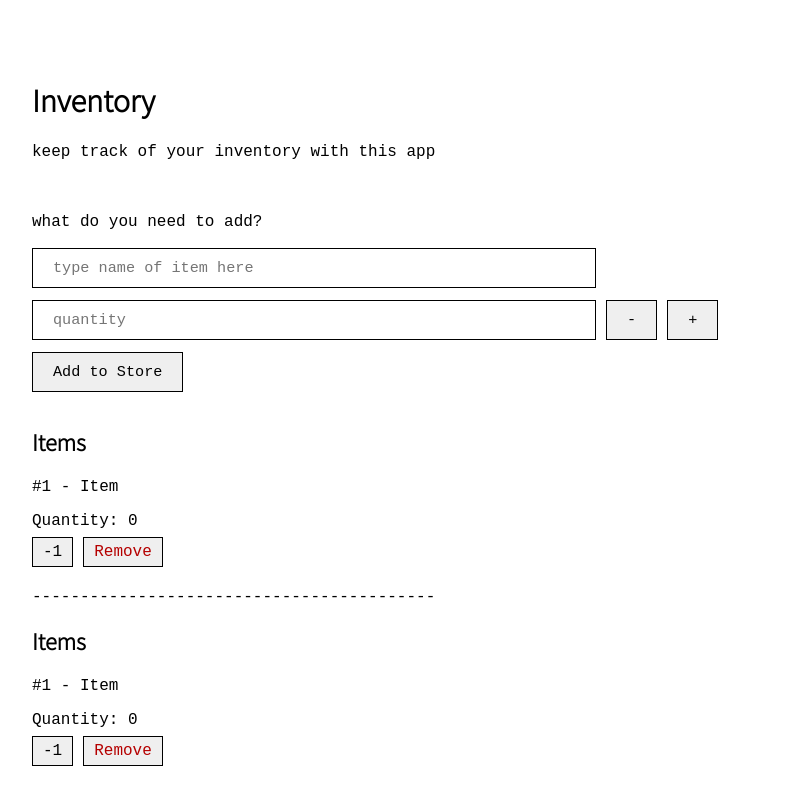
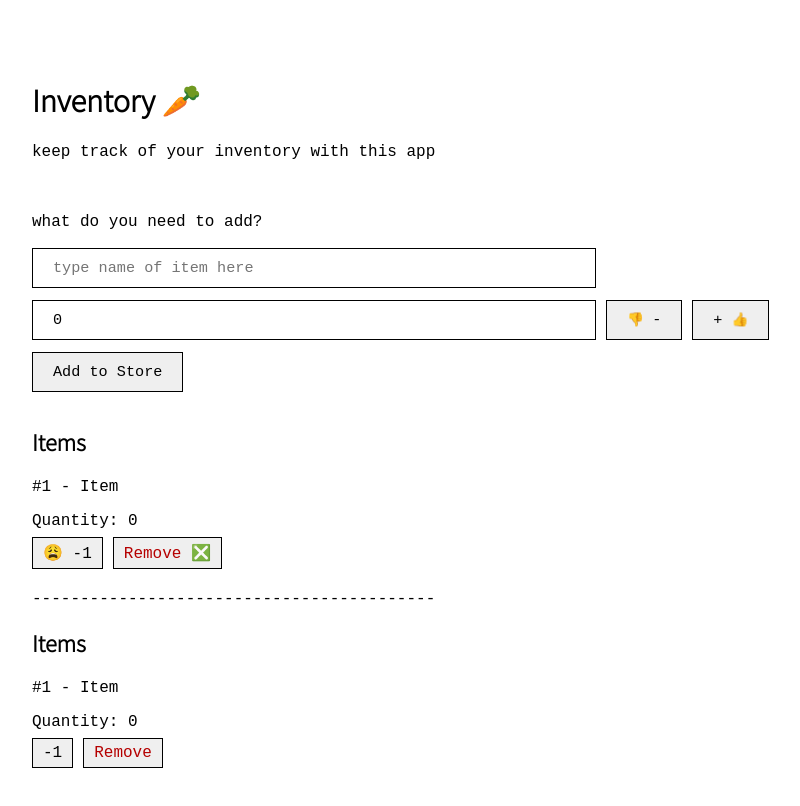
Before and after one commit to benjaminsanga/items_inventory, a React (Create React App) app: page / in a window 1280 px wide. Shown: the top 806 px of the page, without its empty margins (28-828 px from the left). Built offline with nearby package versions, Linux system fonts and the light colour scheme; a web font is replaced by a local one.

Commit message:
store, slices, icons added

```diff
--- a/package.json
+++ b/package.json
@@ -14,6 +14,7 @@
     "eslint-plugin-react-hooks": "^4.5.0",
     "react": "^18.1.0",
     "react-dom": "^18.1.0",
+    "react-redux": "^8.0.1",
     "react-scripts": "^2.1.3",
     "typescript": "^4.6.4",
     "web-vitals": "^2.1.4"
--- a/public/index.html
+++ b/public/index.html
@@ -16,7 +16,7 @@
     <link rel="preconnect" href="https://fonts.gstatic.com" crossorigin>
     <link href="https://fonts.googleapis.com/css2?family=Courier+Prime&family=PT+Mono&family=Source+Sans+Pro:wght@300&family=Space+Mono&IBM+Plex+Mono:wght@100&display=swap" rel="stylesheet">
 
-    <title>React App</title>
+    <title>items Inventory</title>
   </head>
   <body>
     <noscript>You need to enable JavaScript to run this app.</noscript>
--- a/src/App.tsx
+++ b/src/App.tsx
@@ -1,13 +1,16 @@
 // import React from 'react';
 import React, { useState } from 'react';
-import { store } from './store';
-import { decrement, increment } from './store'
+import { store } from './features/store';
+import { decrement, increment } from './features/quantity-slice'
 import './App.css';
 
 function App() {
 
   const [item, setItem] = useState('')
-  const state = store.getState();
+  const [quantity, setQuantity] = useState(store.getState())
+
+  // Can still subscribe to the store
+  store.subscribe(() => '')
 
   const handleChangeItem = (e: React.ChangeEvent<HTMLInputElement>) => {
     e.currentTarget.value.length > 0 ? setItem(e.target.value) : ''
@@ -15,7 +18,7 @@ function App() {
   return (
     <div className="App">
       <header className="App-header">
-        <h1>Inventory</h1>
+        <h1>Inventory 🥕 </h1>
       </header>
       <main>
         <p>keep track of your inventory with this app</p><br /><br />
@@ -28,9 +31,19 @@ function App() {
           placeholder='type name of item here'
           value={item} />
           <br />
-          <input type={'text'} placeholder={'quantity'} />
-          <button onClick={(e) => e.preventDefault()}>-</button>
-          <button onClick={(e) => e.preventDefault()}>+</button>
+          <input type={'text'} placeholder={'quantity'} value={quantity.value} onChange={()=>''} />
+
+          <button onClick={(e) => {
+            e.preventDefault()
+            store.dispatch( decrement() )
+            setQuantity(store.getState())
+            }}><b style={{fontSize: '0.85rem'}}> 👎 </b> -</button>
+
+          <button onClick={(e) => {
+            e.preventDefault()
+            store.dispatch( increment() )
+            setQuantity(store.getState())
+            }}>+ <b style={{fontSize: '0.85rem'}}> 👍 </b></button>
           <br/>
           <button>Add to Store</button>
         </form>
@@ -38,15 +51,15 @@ function App() {
         <section>
           <h2>Items</h2>
           <p>#1 - Item</p>
-          <span>Quantity: {state.value}</span>
-          <button onClick={() => store.dispatch( decrement() )} className='small-box'>-1</button>
-          <button onClick={() => increment()} className='small-box danger'>Remove</button>
+          <span>Quantity: {0}</span>
+          <button onClick={() => store.dispatch( decrement() )} className='small-box'>😩  -1</button>
+          <button onClick={() => store.dispatch( increment() )} className='small-box danger'>Remove ❎ </button>
         </section>
         <p>------------------------------------------</p>
         <section>
           <h2>Items</h2>
           <p>#1 - Item</p>
-          <span>Quantity: {state.value}</span>
+          <span>Quantity: {0}</span>
           <button onClick={() => store.dispatch( decrement() )} className='small-box'>-1</button>
           <button onClick={() => increment()} className='small-box danger'>Remove</button>
         </section>
--- /dev/null
+++ b/src/features/quantity-slice.ts
@@ -0,0 +1,18 @@
+import { createSlice } from '@reduxjs/toolkit'
+
+export const quantitySlice = createSlice({
+    name: 'counter',
+    initialState: {
+        value: 0,
+    },
+    reducers: {
+        decrement: state => {
+            state.value -= 1
+        },
+        increment: state => {
+            state.value += 1
+        }
+    }
+})
+
+export const { decrement, increment } = quantitySlice.actions
--- /dev/null
+++ b/src/features/store.ts
@@ -0,0 +1,6 @@
+import { configureStore } from "@reduxjs/toolkit"
+import { quantitySlice } from './quantity-slice'
+
+export const store = configureStore({
+    reducer: quantitySlice.reducer
+})
--- a/src/index.tsx
+++ b/src/index.tsx
@@ -1,5 +1,7 @@
 import React from 'react';
 import ReactDOM from 'react-dom/client';
+import  { Provider } from 'react-redux'
+import  { store } from './features/store'
 import './index.css';
 import App from './App';
 import reportWebVitals from './reportWebVitals';
@@ -9,7 +11,9 @@ const root = ReactDOM.createRoot(
 );
 root.render(
   <React.StrictMode>
-    <App />
+    <Provider store={store}>
+      <App />
+    </Provider>
   </React.StrictMode>
 );
 
--- a/src/store.ts
+++ /dev/null
@@ -1,26 +0,0 @@
-import { createSlice, configureStore } from '@reduxjs/toolkit'
-
-const itemSlice = createSlice({
-    name: 'counter',
-    initialState: {
-        value: 0,
-    },
-    reducers: {
-        decrement: state => {
-            state.value -= 1
-        },
-        increment: state => {
-            state.value += 1
-        }
-    }
-})
-
-export const { decrement, increment } = itemSlice.actions
-
-export const store = configureStore({
-    reducer: itemSlice.reducer
-})
-
-export default itemSlice.reducer
-
-store.subscribe(() => console.log(store.getState()))
```
Also changed, not shown: src/features/items-slice.ts (added, +11 -0 lines), 1 other file (tests, documents, lock files or other folders).
